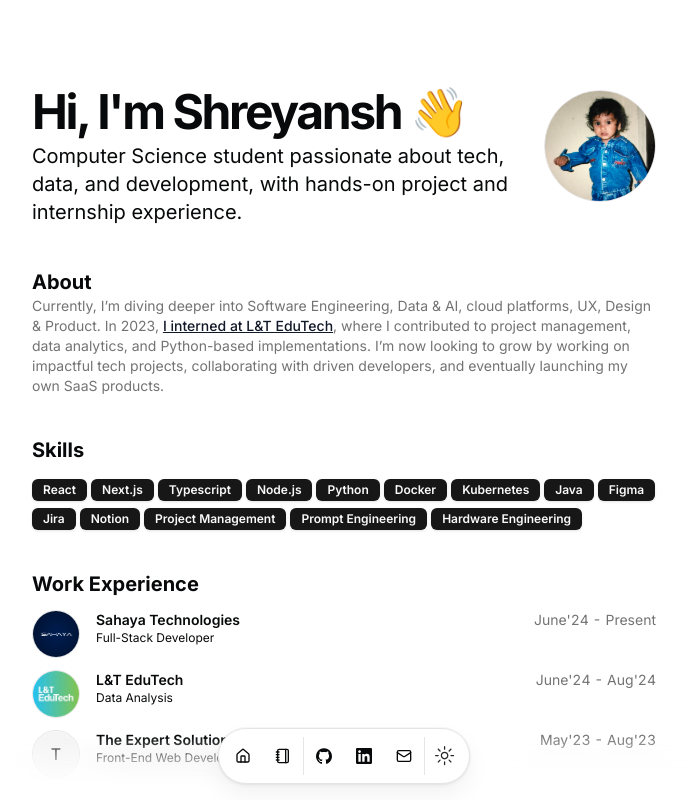
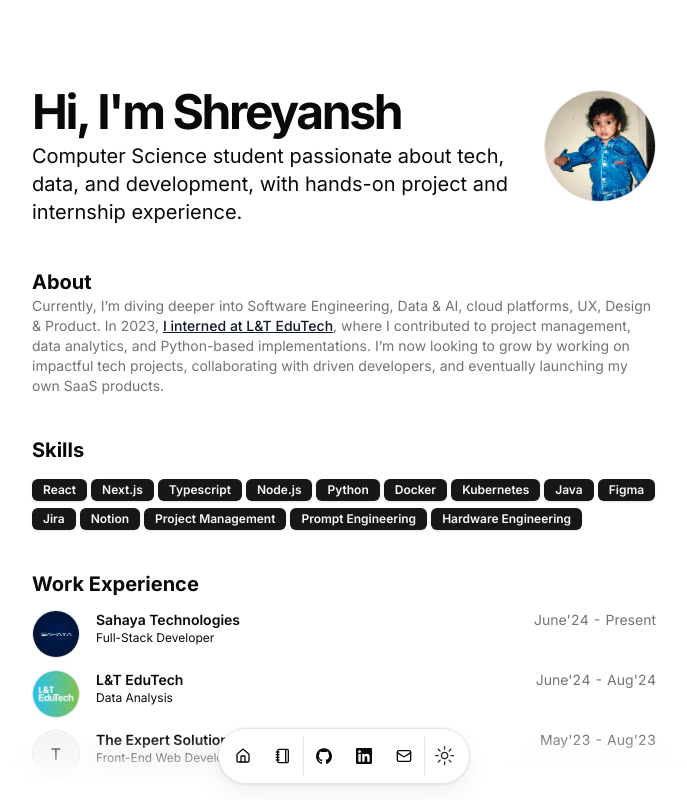
Before and after one commit to Shreyansh-patni/my-portfolio, a Next.js app: page / in a window 1280 px wide. Shown: the top 800 px of the page, without its empty margins (296-983 px from the left). Built offline with nearby package versions, Linux system fonts and the light colour scheme.

Commit message:
Update page.tsx

```diff
--- a/src/app/page.tsx
+++ b/src/app/page.tsx
@@ -23,7 +23,7 @@
                 delay={BLUR_FADE_DELAY}
                 className="text-3xl font-bold tracking-tighter sm:text-5xl xl:text-5xl/none"
                 yOffset={8}
-                text={`Hi, I'm ${DATA.name.split(" ")[0]} 👋`}
+                text={`Hi, I'm ${DATA.name.split(" ")[0]}`}
               />
               <BlurFadeText
                 className="max-w-[600px] md:text-xl"
```
